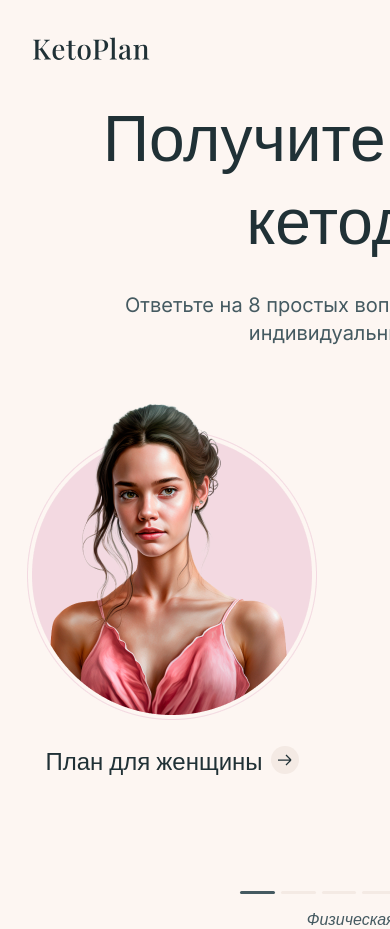
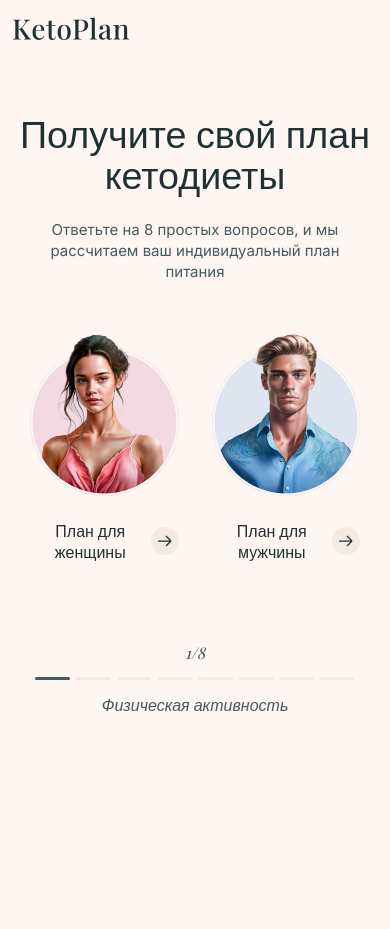
Before and after one commit to VityaSchel/ketoplan-diet, a Next.js app: page /plan in a window 390 px wide. After the commit the page ends 844 px from the top, so only its background shows below. Built offline with nearby package versions, Linux system fonts and the light colour scheme; a web font is replaced by a local one.

Commit message:
Mobile styles

```diff
--- a/src/ui/components/AppBar/styles.module.scss
+++ b/src/ui/components/AppBar/styles.module.scss
@@ -1,3 +1,7 @@
 .appBar {
   padding: 32px;
+
+  @media screen and (max-width: 768px) {
+    padding: 12px;
+  }
 }
--- a/src/ui/fragments/Plan/PlanFormScreen/Screen1/GenderButton/index.tsx
+++ b/src/ui/fragments/Plan/PlanFormScreen/Screen1/GenderButton/index.tsx
@@ -5,7 +5,7 @@ import { playfairDisplayFont } from '@/ui/fonts'
 
 export default function GenderButton(props: { image: { src: StaticImageData, alt: string }, label: string, onClick: () => any }) {
   return (
-    <button className={styles.gender} onClick={props.onClick}>
+    <button className={styles.gender} onClick={props.onClick} type='button'>
       <Image
         src={props.image.src}
         alt={props.image.alt}
--- a/src/ui/fragments/Plan/PlanFormScreen/Screen1/GenderButton/styles.module.scss
+++ b/src/ui/fragments/Plan/PlanFormScreen/Screen1/GenderButton/styles.module.scss
@@ -16,5 +16,14 @@
     color: var(--primary-text-color);
     gap: 8px;
     font-size: 24px;
+
+    svg {
+      min-width: 28px;
+    }
+
+    @media screen and (max-width: 768px) {
+      font-size: 16px;
+      gap: 0;
+    }
   }
 }
--- a/src/ui/fragments/Plan/PlanFormScreen/Screen1/index.tsx
+++ b/src/ui/fragments/Plan/PlanFormScreen/Screen1/index.tsx
@@ -15,7 +15,7 @@ export const ValidationSchema/* { [key in keyof PlanFormValues]?: Yup.AnySchema
 export default function Screen1() {
   return (
     <PlanFormScreen
-      title={<span style={{ fontSize: 64 }}>Получите свой план кетодиеты</span>}
+      title={<span style={{ fontSize: '1.45em' }}>Получите свой план кетодиеты</span>}
       subtitle='Ответьте на 8 простых вопросов, и мы рассчитаем ваш индивидуальный план питания'
       screen={1}
     >
--- a/src/ui/fragments/Plan/PlanFormScreen/Screen1/styles.module.scss
+++ b/src/ui/fragments/Plan/PlanFormScreen/Screen1/styles.module.scss
@@ -2,4 +2,20 @@
   display: flex;
   flex-direction: row;
   gap: 166px;
+
+  @media screen and (max-width: 768px) {
+    width: 100%;
+    gap: unset;
+    justify-content: space-between;
+    padding: 0 30px;
+
+    button {
+      width: 45%;
+
+      img {
+        max-width: 100%;
+        height: auto;
+      }
+    }
+  }
 }
--- a/src/ui/fragments/Plan/PlanFormScreen/styles.module.scss
+++ b/src/ui/fragments/Plan/PlanFormScreen/styles.module.scss
@@ -4,11 +4,16 @@
   width: 100%;
   text-align: center;
 
+  @media screen and (max-width: 768px) {
+    margin-top: 52px;
+  }
+
   .leftColumn {
     display: flex;
     justify-content: center;
     align-items: center;
     flex: 1;
+    max-width: 100%;
 
     .leftColumnContent {
       display: flex;
@@ -19,7 +24,17 @@
 
       h1.title {
         font-weight: 400;
-        line-height: 70.4px;
+        font-size: 44px;
+
+        &, * {
+          line-height: 110%;
+        }
+
+        @media screen and (max-width: 768px) {
+          width: 100%;
+          font-size: 26px;
+          padding: 0 20px;
+        }
       }
 
       h2.subtitle {
@@ -29,6 +44,13 @@
         margin-top: 24px;
         line-height: 140%;
         width: 640px;
+        max-width: 100%;
+
+        @media screen and (max-width: 768px) {
+          width: 100%;
+          font-size: 15px;
+          padding: 0 20px;
+        }
       }
 
       .screenContent {
```
